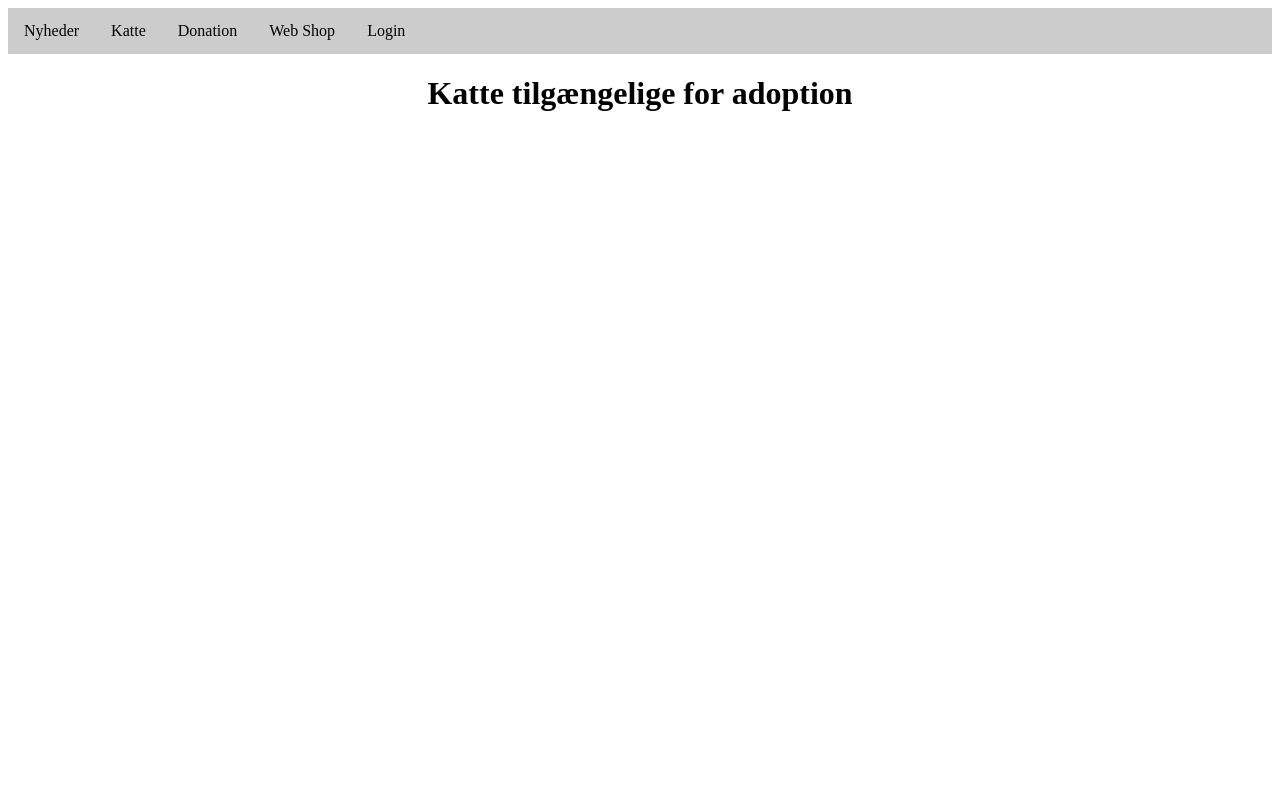
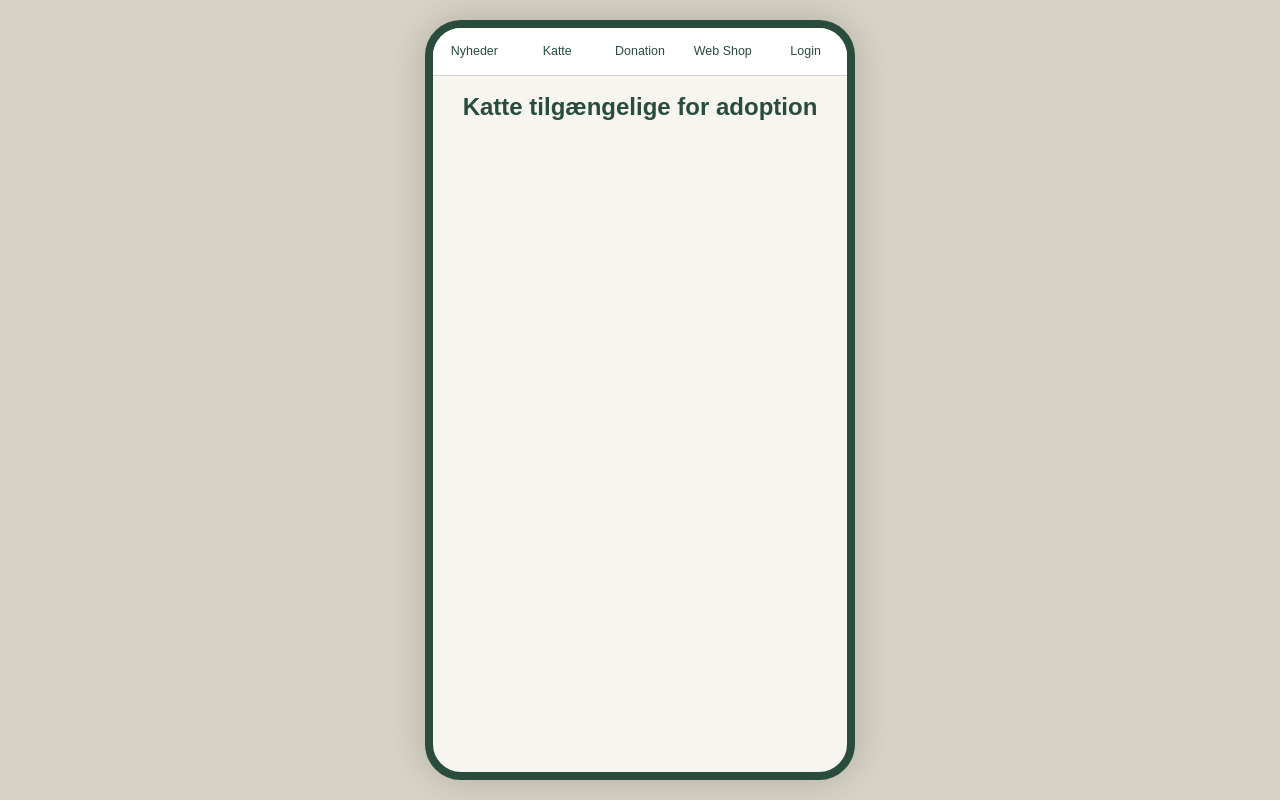
Before and after one commit to Unvirable/Kattens_Vaern_P3, a plain HTML site: page frontend/html/browseCats.html in a window 1280 px wide. Drawn offline with Linux system fonts and the light colour scheme; no server answers.

Commit message:
updatered mock data og schema, updatered forskellige cat filer så de virker igen. Added base css file look lækkert.

```diff
--- /dev/null
+++ b/frontend/css/base.css
@@ -0,0 +1,102 @@
+/* ==========================================================
+   base.css: shared basics for all pages in Kattens Værn
+   ========================================================== */
+
+:root {
+    --cream: #f6f5ef;
+    --sand-dark: #d8d3c6;
+    --white: #ffffff;
+    --green: #294c3d;
+    --green-2: #3b5f4e;
+    --green-soft: #e9eee7;
+    --green-pale: #f1f4ef;
+    --blue: #536df5;
+    --ink: #26342d;
+    --muted: #6e786f;
+
+    --phone-width: 430px;
+    --gap: 16px;
+}
+
+* { box-sizing: border-box; }
+
+/* ---------- Outside background ---------- */
+html {
+    height: 100%;
+    overflow: hidden;
+    background: var(--sand-dark);
+}
+
+/* ---------- The phone: a closed box that scrolls inside ---------- */
+body {
+    width: 100%;
+    max-width: var(--phone-width);
+    height: 100dvh;
+    margin: 0 auto;
+    padding: 0 var(--gap) var(--gap);
+    overflow-y: auto;
+    overscroll-behavior: contain;
+    background: var(--cream);
+    color: var(--ink);
+    font-family: Arial, sans-serif;
+    line-height: 1.5;
+    box-shadow: 0 0 40px rgba(0, 0, 0, .18);
+}
+
+@media (min-width: 431px) {
+    body {
+        height: calc(100dvh - 40px);
+        max-height: 860px;
+        margin-top: 20px;
+        border: 8px solid var(--green);
+        border-radius: 36px;
+    }
+}
+
+@media (max-width: 430px) {
+    body { box-shadow: none; }
+}
+
+/* ---------- Typography ---------- */
+h1 { font-size: 1.5rem; line-height: 1.25; margin: 16px 0 12px; }
+h2 { font-size: 1.25rem; margin: 0 0 8px; }
+h3 { font-size: 1.05rem; margin: 0 0 4px; }
+p  { margin: 0 0 12px; }
+
+h1, h2, h3 { color: var(--green); }
+a { color: var(--green); }
+.muted { color: var(--muted); }
+
+/* ---------- Navbar (works with <ul><li><a> or plain <a>) ---------- */
+#navBar {
+    position: sticky;
+    top: 0;
+    z-index: 10;
+    margin: 0 calc(var(--gap) * -1);
+    background-color: var(--white);
+    border-bottom: 1px solid var(--sand-dark);
+}
+
+#navBar ul,
+#navBar nav {
+    display: flex;
+    flex-wrap: nowrap;
+    justify-content: space-around;
+    margin: 0;
+    padding: 0;
+    list-style: none;
+}
+
+#navBar li { flex: 1; list-style: none; }
+
+#navBar a {
+    display: block;
+    padding: 14px 2px;
+    text-align: center;
+    text-decoration: none;
+    font-size: .78rem;
+    white-space: nowrap;
+    color: var(--green);
+}
+
+#navBar a:hover { background-color: var(--green-soft); }
--- a/frontend/html/browseCats.html
+++ b/frontend/html/browseCats.html
@@ -4,7 +4,7 @@
     <meta charset="UTF-8">
     <title> Katte tilgængelige for adoption </title>
     <link rel="stylesheet" href="../css/browseCats.css">
-    <link rel="stylesheet" href="../css/navBar.css">
+    <link rel="stylesheet" href="../css/base.css">
     <script src="../js/browseCats.js" defer ></script>
     <script src="../js/loadNavbar.js" defer ></script>
 </head>
--- a/frontend/html/navBar.html
+++ b/frontend/html/navBar.html
@@ -2,6 +2,6 @@
     <li><a href="newsPage.html"> Nyheder </a></li>
     <li><a href="browseCats.html"> Katte </a></li>
     <li><a href="donationPage.html"> Donation </a></li>
-    <li><a href="webShop.html"> Web Shop </a></li>
+    <li><a href="https://kattens-vaern-butik.dk/" target="_blank"> Web Shop </a></li>
     <li><a href="loginPage.html"> Login </a></li>
 </ul>
--- a/frontend/js/browseCats.js
+++ b/frontend/js/browseCats.js
@@ -18,10 +18,10 @@ async function getCats(){
             name.textContent = "Navn: " + cat.name;
 
             const age = document.createElement("h2")
-            age.textContent = "Alder: " + cat.age;
+            age.textContent = "Fødselsdag: " + cat.birthday;
 
             const city = document.createElement("h2");
-            city.textContent = "By: " + cat.city;
+            city.textContent = "By: " + cat.locatedIn;
 
             const description = document.createElement("h2");
             description.textContent = cat.description
```
Also changed, not shown: frontend/html/donationPage.html (+1 -1 lines), frontend/html/individualCatInfo.html (+1 -1 lines), frontend/html/loginPage.html (+5 -2 lines), frontend/html/newsPage.html (+1 -2 lines), 5 other files.
